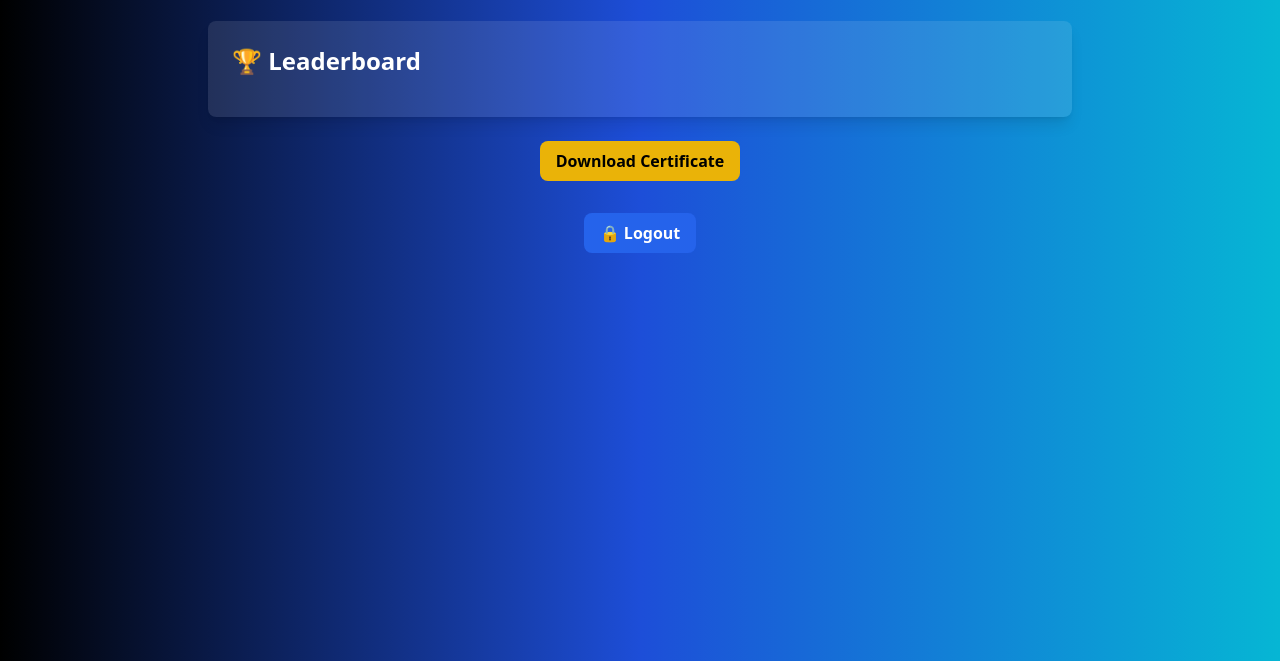
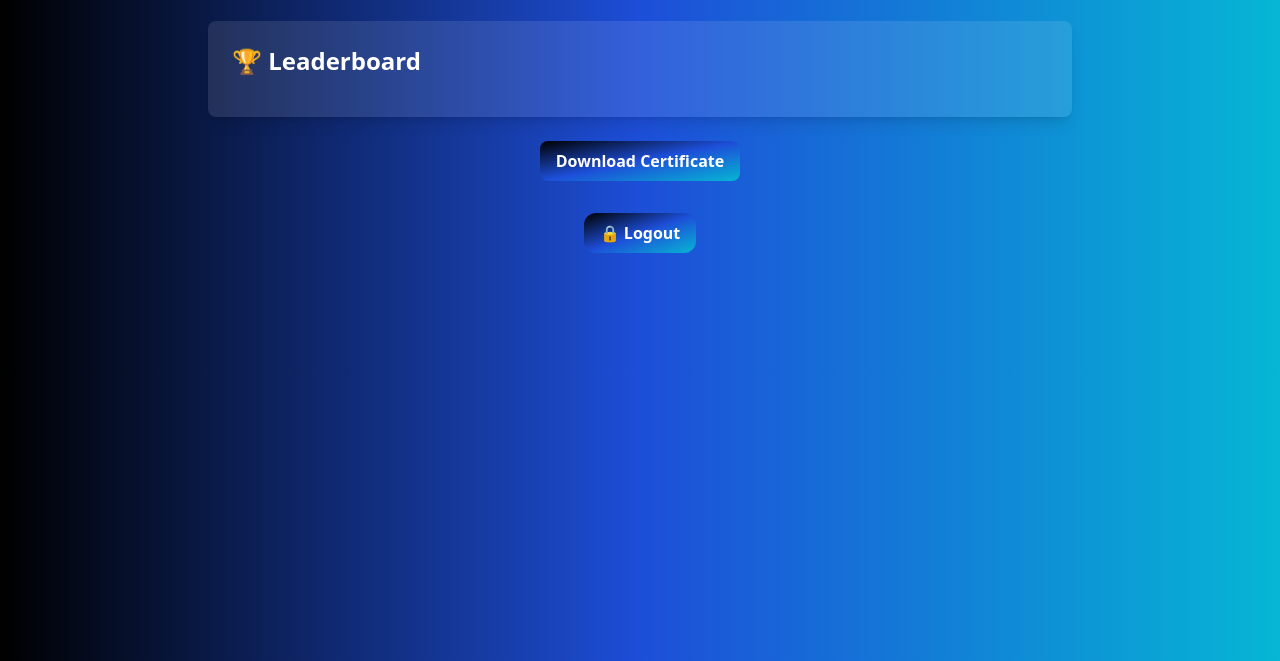
Before and after one commit to kumarsameer23/EconoQuest, a plain HTML site: page result.html in a window 1280 px wide. Shown: the part 139-800 px from the top of the page. Drawn offline with nearby package versions, Linux system fonts and the light colour scheme; no server answers.

Commit message:
Button Update

```diff
--- a/result.html
+++ b/result.html
@@ -31,13 +31,13 @@
       <ol class="list-decimal pl-6 text-xl text-white" id="leaderboard-list"></ol>
     </div>
 
-    <button onclick="generateCertificate()" class="bg-yellow-500 hover:bg-yellow-600 text-black font-bold py-2 px-4 rounded-lg transition-all">Download Certificate</button>
+    <button onclick="generateCertificate()" class="bg-gradient-to-br hover:bg-gradient-to-r text-white font-bold py-2 px-4 rounded-lg transition-all">Download Certificate</button>
 
-    <canvas id="certificate" class="hidden mt-8 mx-auto border-4 border-white shadow-xl rounded-lg"></canvas>
+    <canvas id="certificate" class="hidden mt-8 mx-auto border-4 border-white shadow-xl rounded-xl"></canvas>
 
     <!-- ✅ Logout Button -->
     <div class="mt-8">
-      <button onclick="logout()" class="bg-blue-600 hover:bg-blue-700 text-white font-bold py-2 px-4 rounded-lg transition-all">
+      <button onclick="logout()" class="bg-gradient-to-br hover:bg-gradient-to-r text-white font-bold py-2 px-4 rounded-xl transition-all">
         🔒 Logout
       </button>
     </div>
```
